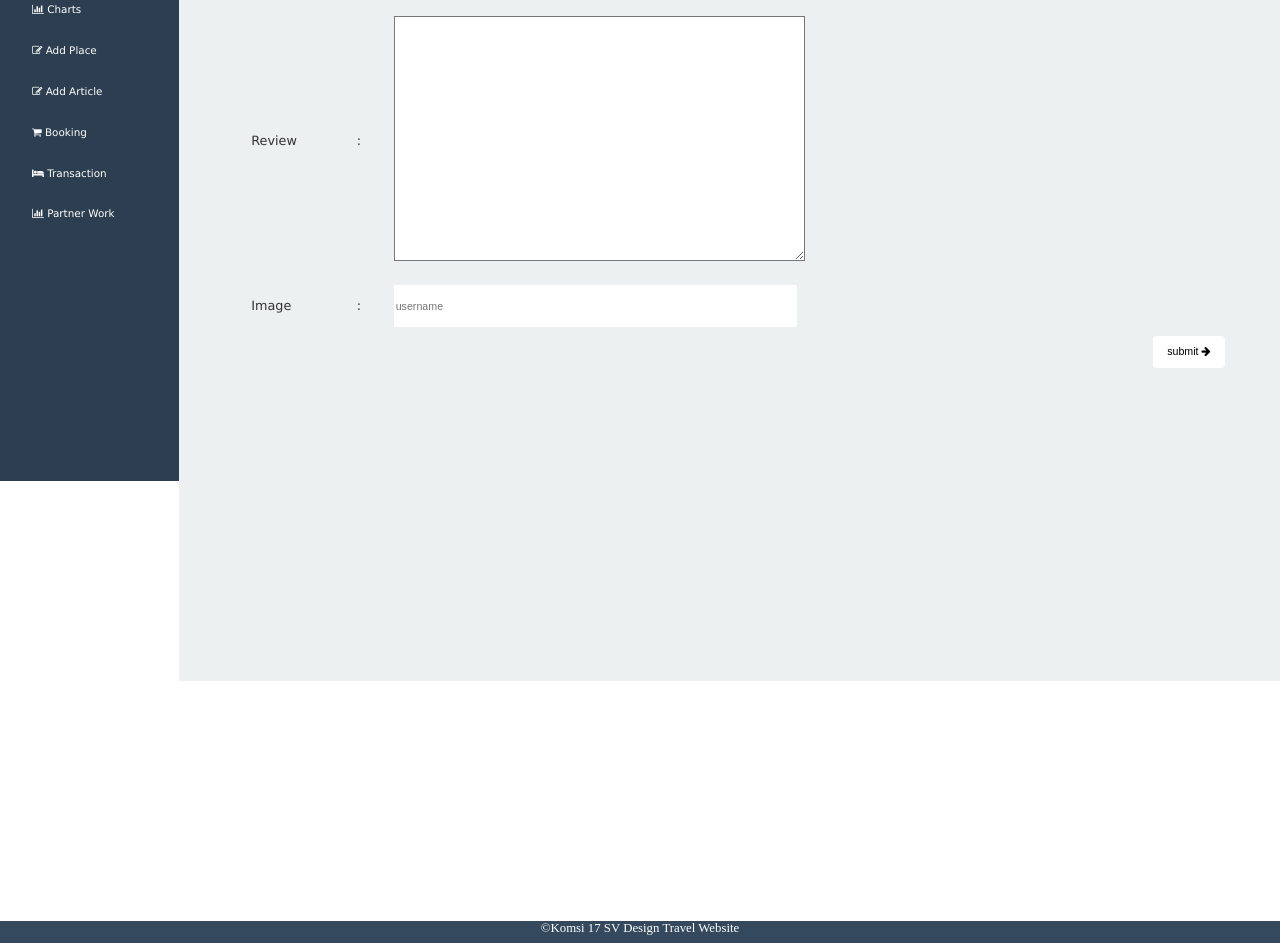
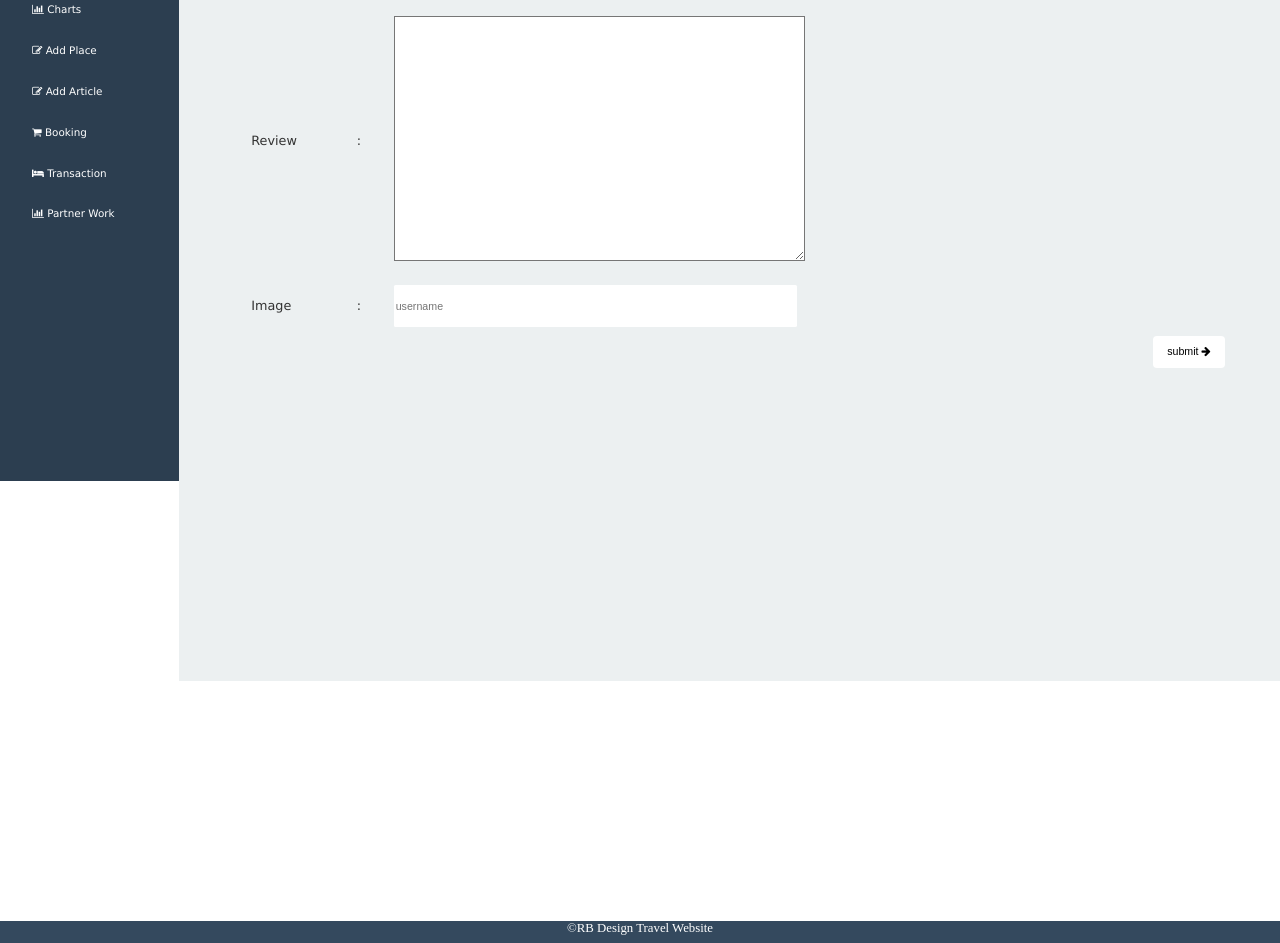
Before and after one commit to muhrezbas/muhrezbas.github.io, a plain HTML site: page admin/addarticle.html in a window 1280 px wide. Shown: the part 383-1326 px from the top of the page. Drawn offline with Linux system fonts and the light colour scheme; files whose address does not match are found by name.

Commit message:
Edit Admin

```diff
--- a/admin/addarticle.html
+++ b/admin/addarticle.html
@@ -109,7 +109,7 @@
 	</div>
 	<div style="clear: both;"></div>
 	<footer>
-		&copy;Komsi 17 SV Design Travel Website
+		&copy;RB Design Travel Website
 	</footer>
 </div>
 	<script>
```
Also changed, not shown: admin/img/foto.png (renamed from admin/img/boy.png).
